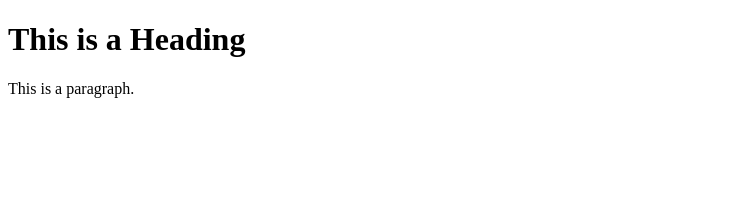
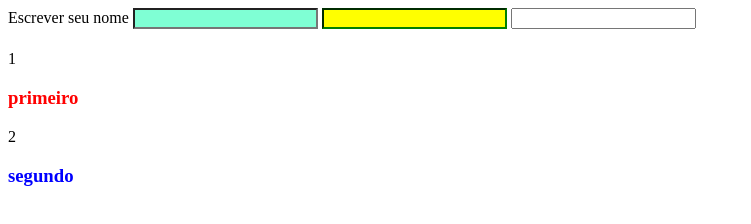
Before and after one commit to hikild/Javascript202, a website: page index.html in a window 1280 px wide. Shown: the whole page, without its empty margins (0-751 px from the left). Drawn offline with Linux system fonts and the light colour scheme.

Commit message:
super js no index

```diff
--- a/index.html
+++ b/index.html
@@ -1,12 +1,85 @@
 <!DOCTYPE html>
 <html lang="pt">
 <head>
+  <meta charset="UTF-8">
   <title>Page Title</title>
+
+<style type="text/css">
+  h3 { color: red }
+  .segunda h3 {color: blue}
+  [name='exemplo'] { border-color: green}
+  #campo { background: aquamarine }
+</style>
+
 </head>
 <body>
 
-<h1>This is a Heading</h1>
-<p>This is a paragraph.</p>
+<label>
+  Escrever seu nome
+  <input id="campo">
+
+  <input name="exemplo">
+  <input name="exemplo2">
+
+</label>
+
+<h1></h1>
+<h2 class="posicao"></h2>
+
+<div class="primeira">
+  <p>1</p>
+  <h3></h3> <!-- primeiro -->
+  <div></div>
+</div>
+<div class="segunda">
+  <p>2</p>
+  <h3></h3> <!-- segundo -->
+  <div></div>
+</div>
+
+<script>
+  let $campo = document.getElementById('campo')
+  let $campoQS = document.querySelector('#campo')
+
+  let $h1 = document.getElementsByTagName('h1')[0]
+  let $h1QS = document.querySelector('h1')  // primeiro elemento html que bate com a query
+  let $h1_QS = document.querySelectorAll('h1')[0]
+
+  let $h2 = document.getElementsByClassName('posicao')[0]
+  let $h2QS = document.querySelector('.posicao')  // primeiro elemento html que bate com a query
+  let $h2_QS = document.querySelectorAll('.posicao')[0]
+
+  let $exemplo = document.getElementsByName('exemplo')[0]
+  let $exemploQS = document.querySelector('[name="exemplo"]')  // primeiro elemento html que bate com a query
+  let $exemplo_QS = document.querySelectorAll('[name="exemplo"]')[0]
+
+  $exemplo.style = 'background: yellow'
+  $exemplo.style.background = 'yellow'
+
+  document.querySelector('.primeira').querySelector('h3').innerText = 'primeiro'
+
+  document.querySelector('.segunda h3').innerText = 'segundo'
+
+
+  $campo.addEventListener('mouseover', (e) => {
+    $h1.innerText = 'ola'
+  })
+
+  $campo.addEventListener('mousemove', () => {
+    $h1.innerText += '!'
+  })
+
+  $campo.addEventListener('mouseleave', (e) => {
+    $h1.innerText = ''
+  })
+
+  document.addEventListener('mousemove', (e) => {
+    $h2.innerText = `${e.pageX} x ${e.pageY}`
+  })
+
+
+</script>
+
 
 </body>
 </html>
```
